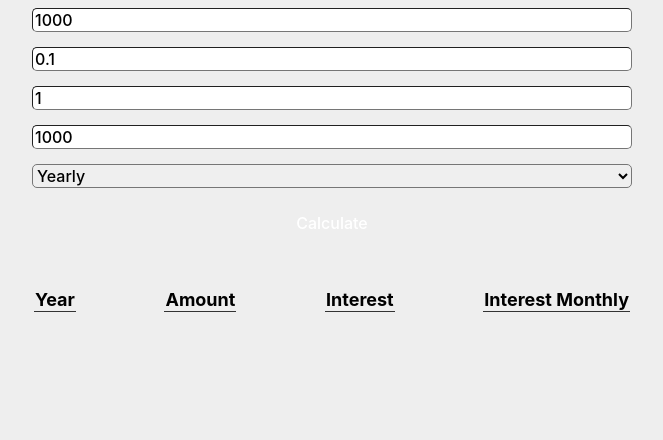
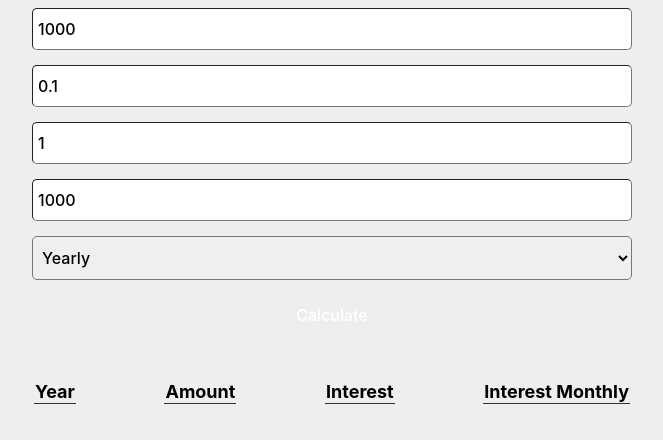
Before and after one commit to fernacas-dev/compound-interest-simulator, an Angular app: page / in a window 1280 px wide. Shown: the top 440 px of the page, without its empty margins (308-971 px from the left). Built offline with nearby package versions, Linux system fonts and the light colour scheme.

Commit message:
Increase padding of input and select

```diff
--- a/src/app/app.component.scss
+++ b/src/app/app.component.scss
@@ -15,6 +15,7 @@
   input,
   select {
     margin-bottom: 15px;
+    padding: 10px 5px;
   }
 
   button {
```
